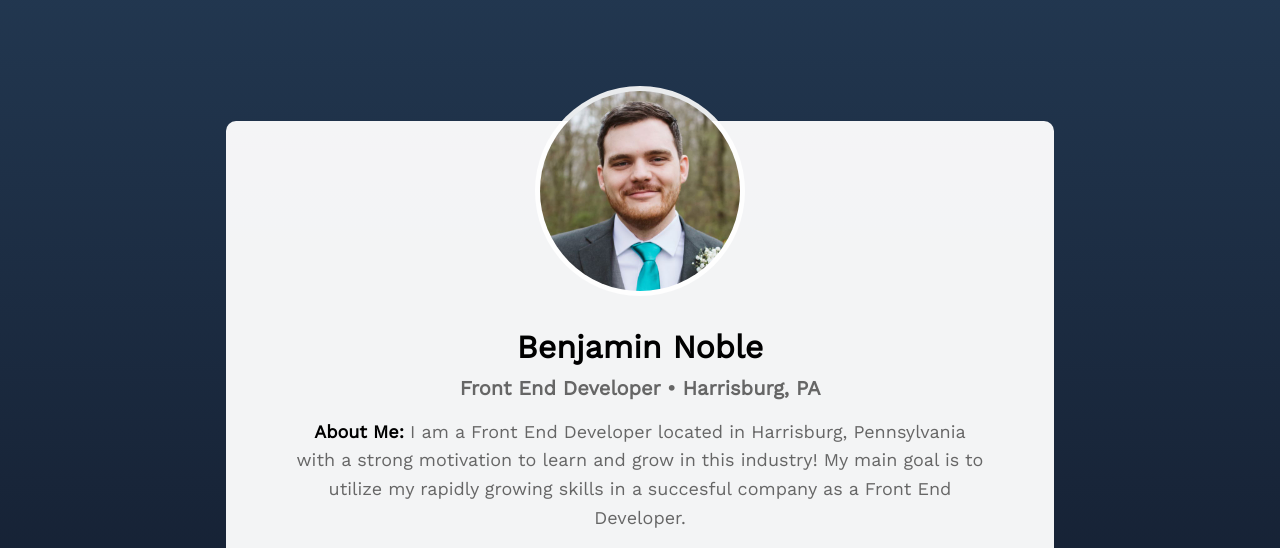
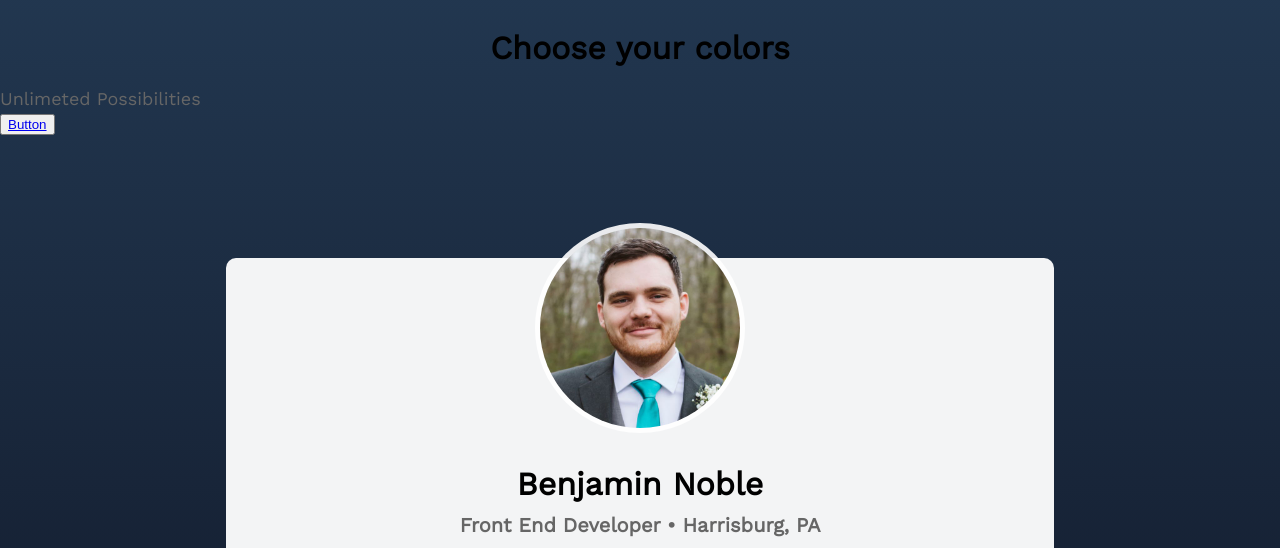
Before and after one commit to Benjaminthomasnoble/PortfolioWebsite, a website: page index.html in a window 1280 px wide. Shown: the part 123-671 px from the top of the page. Drawn offline with nearby package versions, Linux system fonts and the light colour scheme; files that its build step writes are made by us from their sources; files whose address does not match are found by name.

Commit message:
creates hero section

```diff
--- a/index.html
+++ b/index.html
@@ -43,6 +43,17 @@
         </div>
     </nav>
 
+    <!-- Hero Section -->
+    <div class="hero" id="home">
+        <div class="hero-container">
+            <h1 class="hero-heading">Choose your <span>colors</span></h1>
+            <p class="hero-description">Unlimeted Possibilities</p>
+            <button class="main-btn">
+                <a href="#">Button</a>
+            </button>
+        </div>
+    </div>
+
     <div id="wrapper">
         <div id="main">
             <div id="portrait">
@@ -64,8 +75,6 @@
                     <strong>Projects:</strong> <a href="https://noblelivingco.netlify.app">Noblelivingco Website</a>
                 </p>
 
-                <!-- <button id="nav" class="button" onclick="document.location = 'mailto:benjamin4504@gmail.com'">Contact
-                    Me</button> -->
 
 
                 <div id="icons">
```
Also changed, not shown: _site/index.html.
